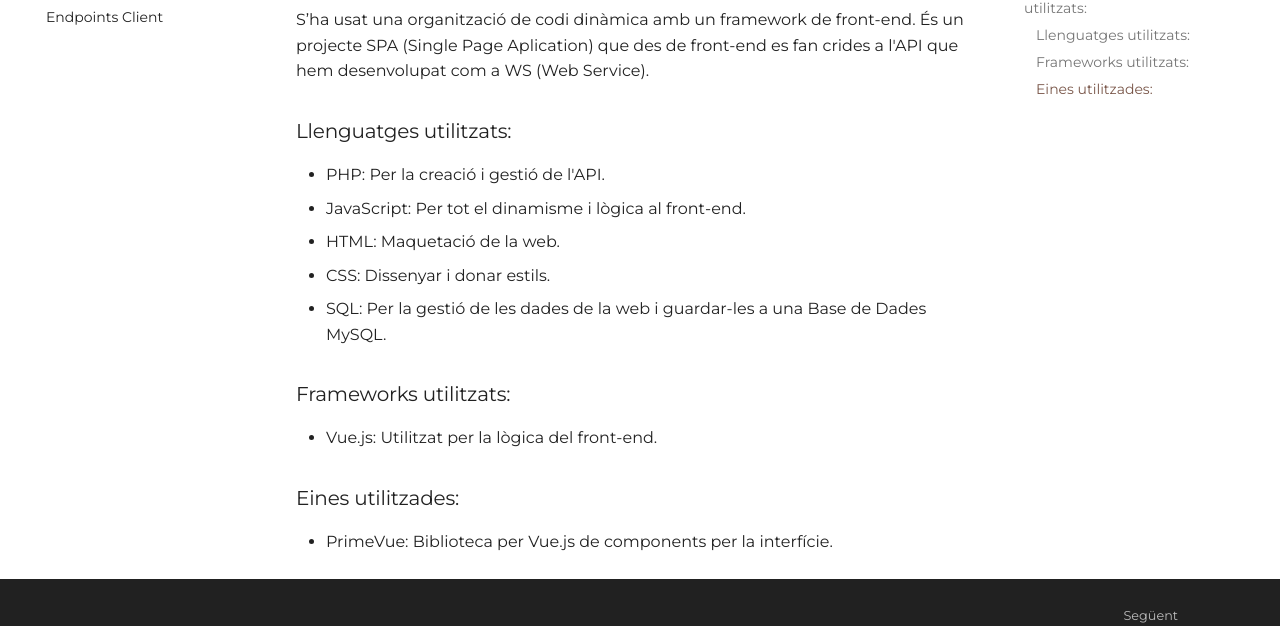
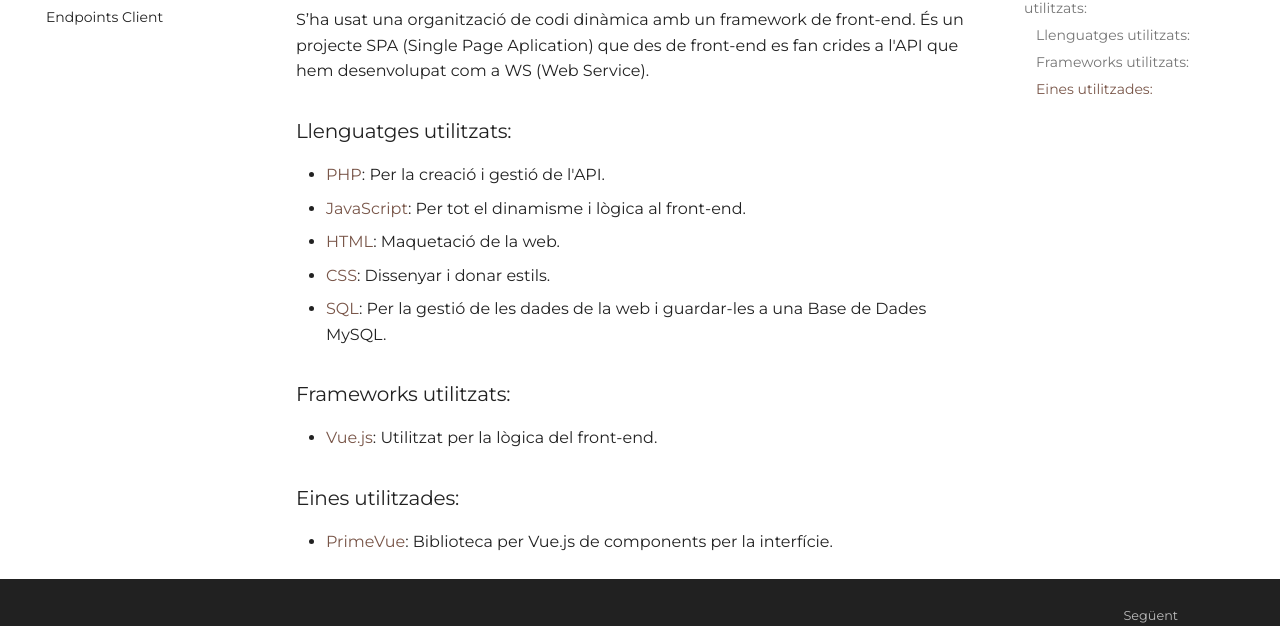
Before and after one commit to OriolDeprius/refugi_API_docs, an MkDocs documentation site: the page built from docs/index.md, in a window 1280 px wide and 900 px high, scrolled down 505 px. Shown: the part 163-789 px from the top of the window. Built offline with MkDocs 1.6.1 and Material for MkDocs 9.7.7, drawn with Linux system fonts in a browser that asks for light colours; some web fonts are replaced; part of the change alters nothing that is shown.

Commit message:
Links llenguatges i fix ??? note "Informacio"

```diff
--- a/docs/index.md
+++ b/docs/index.md
@@ -16,16 +16,16 @@ S’ha usat una organització de codi dinàmica amb un framework de front-end.
 
 ### Llenguatges utilitzats:
 
-- PHP: Per la creació i gestió de l'API.
-- JavaScript: Per tot el dinamisme i lògica al front-end.
-- HTML: Maquetació de la web.
-- CSS: Dissenyar i donar estils.
-- SQL: Per la gestió de les dades de la web i guardar-les a una Base de Dades MySQL.
+- [PHP](https://www.php.net/): Per la creació i gestió de l'API.
+- [JavaScript](https://developer.mozilla.org/es/docs/Web/JavaScript): Per tot el dinamisme i lògica al front-end.
+- [HTML](https://developer.mozilla.org/es/docs/Web/HTML): Maquetació de la web.
+- [CSS](https://developer.mozilla.org/es/docs/Web/CSS): Dissenyar i donar estils.
+- [SQL](https://www.mysql.com/): Per la gestió de les dades de la web i guardar-les a una Base de Dades MySQL.
 
 ### Frameworks utilitzats:
 
-- Vue.js: Utilitzat per la lògica del front-end.
+- [Vue.js](https://vuejs.org/): Utilitzat per la lògica del front-end.
 
 ### Eines utilitzades:
 
-- PrimeVue: Biblioteca per Vue.js de components per la interfície.
+- [PrimeVue](https://primevue.org/): Biblioteca per Vue.js de components per la interfície.
```
Also changed, not shown: docs/endpointsAdmin.md (+1 -1 lines), 1 other file.
